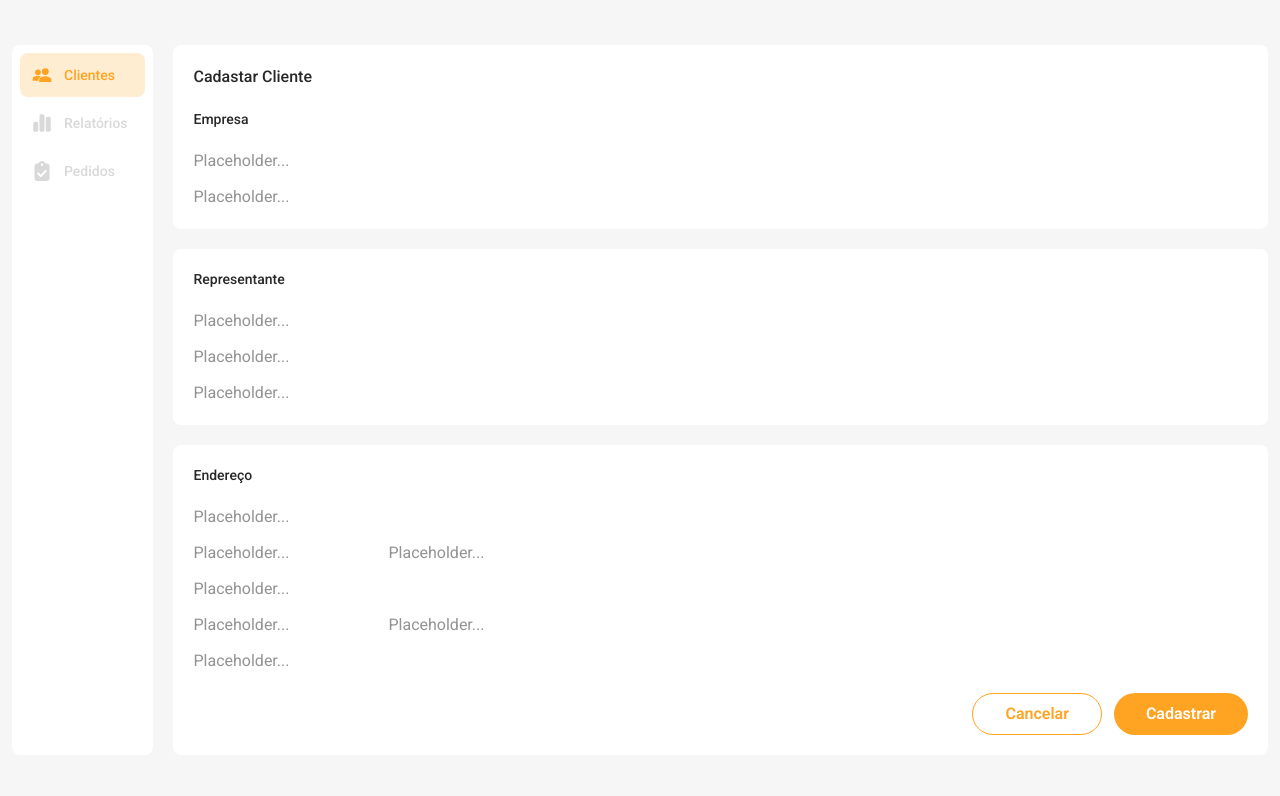
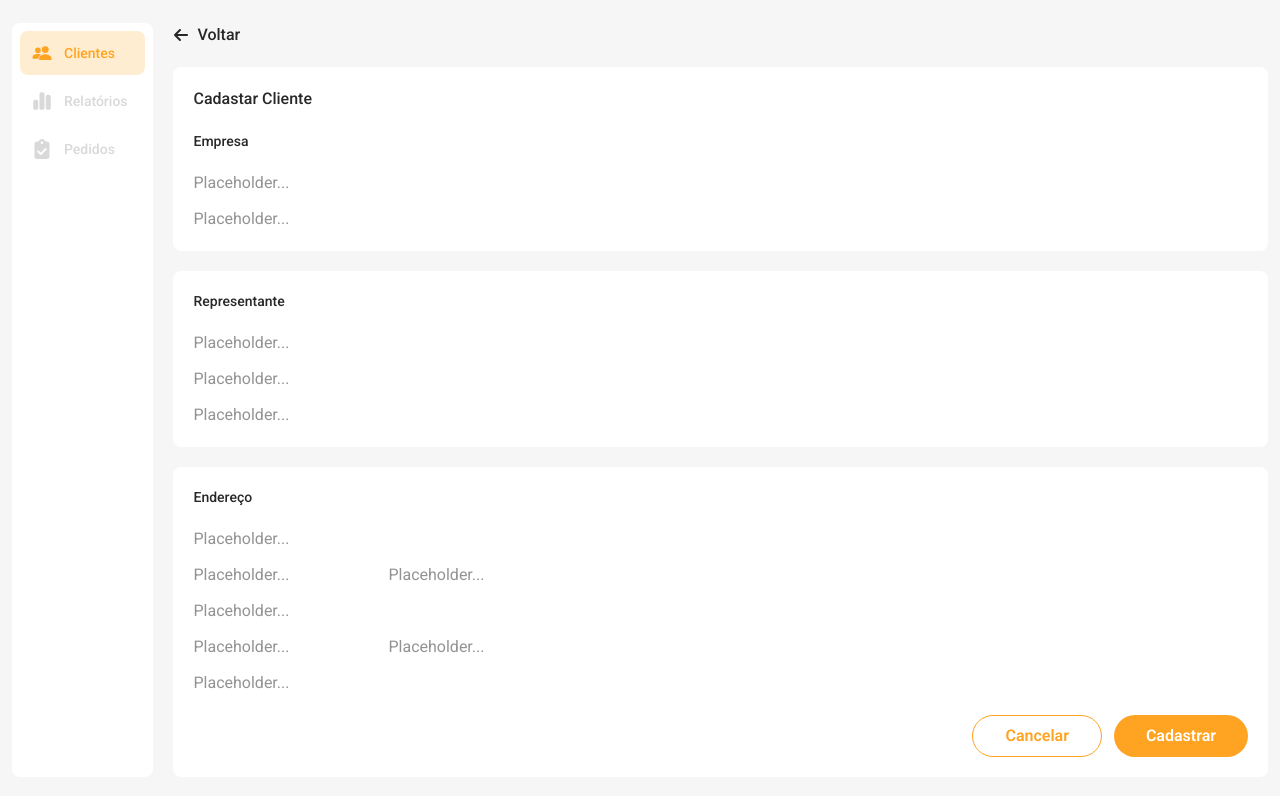
Before and after one commit to MPCGomes/propabanda-financial-tracker, a React (Vite) app in the folder frontend/: page /client/register in a window 1280 px wide. Shown: the top 796 px of the page. Built offline with nearby package versions, Linux system fonts and the light colour scheme.

Commit message:
update client register add goBack button

```diff
--- a/frontend/src/pages/ClientRegister.tsx
+++ b/frontend/src/pages/ClientRegister.tsx
@@ -1,4 +1,5 @@
 import Button from "../components/Button";
+import GoBack from "../components/GoBack";
 import Header from "../components/Header";
 
 type ClientRegisterProps = {
@@ -20,6 +21,7 @@ export default function ClientRegister({ title }: ClientRegisterProps) {
 
         {/* Content */}
         <div className="flex flex-col gap-5 w-full p-4 pb-[100px] lg:p-0 lg:pb-0">
+          <GoBack link={"/clients"} />
           <div className="flex flex-col p-5 gap-5 rounded-lg bg-white text-[#282828]">
             <p className="text-base font-medium">Cadastar Cliente</p>
             <div className="flex flex-col gap-5">
```
